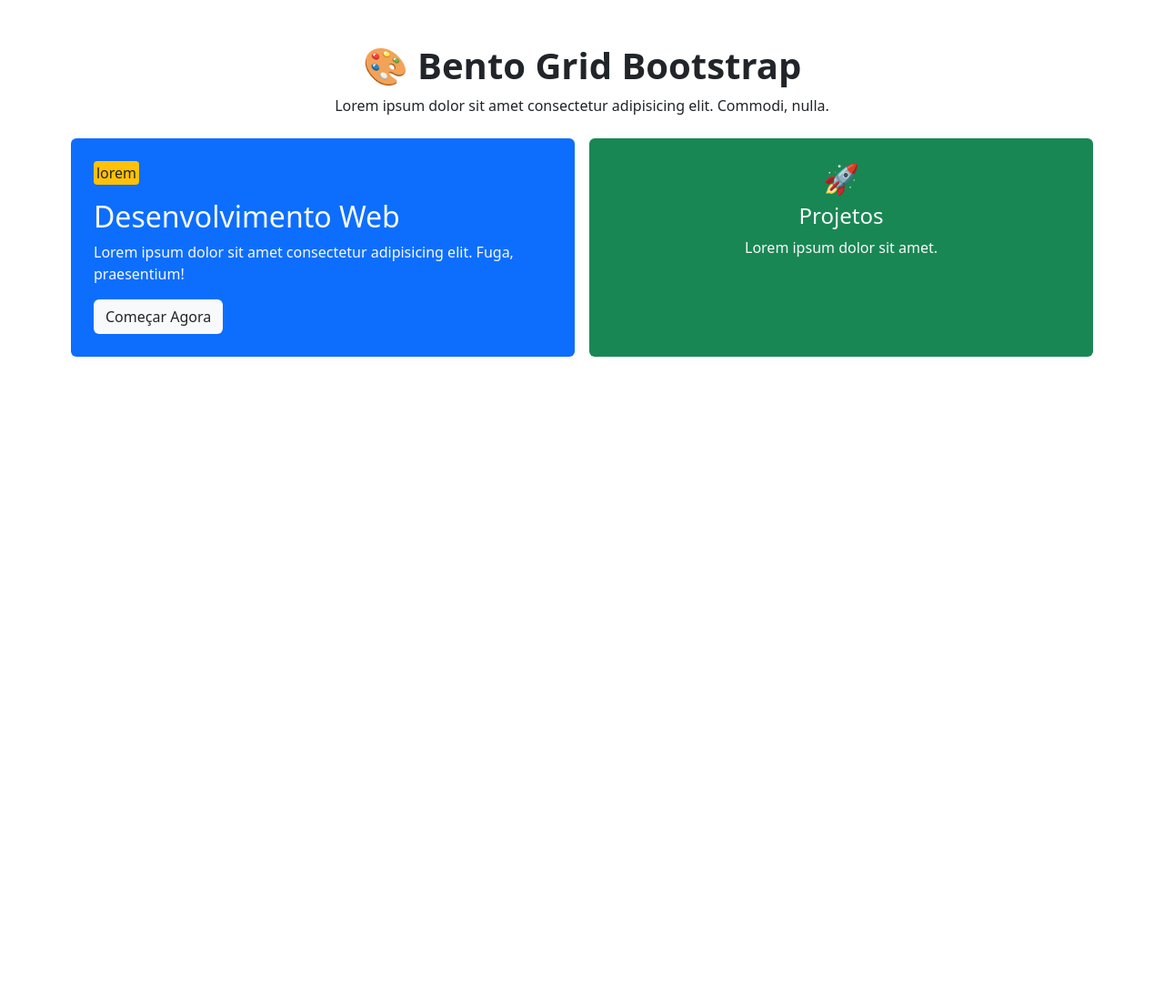
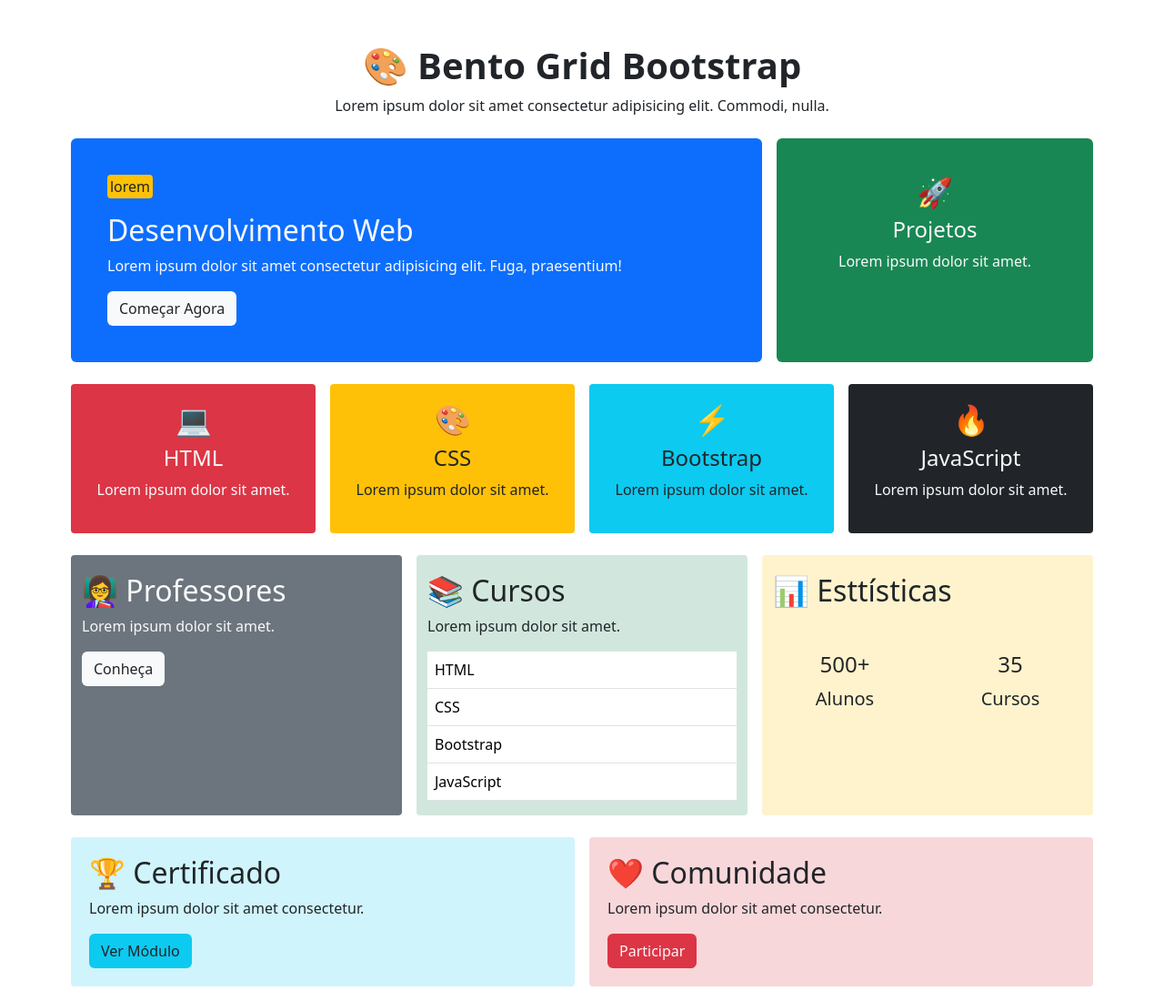
Before and after one commit to DuartedeSousa/Bootstrap, a plain HTML site: page atividade da aula 05/aividade.html in a window 1280 px wide. Shown: the whole page at 91% size. Before the commit the page ends 800 px from the top, so only its background shows below. Drawn offline with nearby package versions, Linux system fonts and the light colour scheme.

Commit message:
Atv-5 II

```diff
--- a/atividade da aula 05/aividade.html
+++ b/atividade da aula 05/aividade.html
@@ -13,9 +13,10 @@
         <p>Lorem ipsum dolor sit amet consectetur adipisicing elit. Commodi, nulla.</p>
     </div>
 
+    <!-- ======= Linha 1 ======= -->
     <div class="container">
         <div class="row">
-            <div class="col bg-primary text-light rounded-2 Iline">
+            <div class="col-8 bg-primary text-light rounded-2 Iline">
                 <p class="bg-warning text-dark tag text-center rounded-1">lorem</p>
                 <h2>Desenvolvimento Web</h2>
                 <p>Lorem ipsum dolor sit amet consectetur adipisicing elit. Fuga, praesentium!</p>
@@ -30,5 +31,110 @@
             </div>
         </div>
     </div>
+    <!-- ======= Fim da Linha 1 ======= -->
+
+    <!-- ======= Linha 2 ======= -->
+    <div class="container">
+        <div class="row">
+
+            <div class="col text-center bg-danger IIline rounded-1 text-light">
+                <h2>💻</h2>
+                <h4>HTML</h4>
+                <p>Lorem ipsum dolor sit amet.</p>
+            </div>
+
+            <div class="col text-center bg-warning IIline rounded-1">
+                <h2>🎨</h2>
+                <h4>CSS</h4>
+                <p>Lorem ipsum dolor sit amet.</p>
+            </div>
+
+            <div class="col text-center bg-info IIline rounded-1">
+                <h2>⚡</h2>
+                <h4>Bootstrap</h4>
+                <p>Lorem ipsum dolor sit amet.</p>
+            </div>
+
+            <div class="col text-center bg-dark IIline rounded-1 text-light">
+                <h2>🔥</h2>
+                <h4>JavaScript</h4>
+                <p>Lorem ipsum dolor sit amet.</p>
+            </div>
+
+        </div>
+    </div>
+    <!-- ======= Fim da Linha 2 ======= -->
+
+    <!-- ======= Linha 3 ======= -->
+     <div class="container">
+        <div class="row">
+
+            <div class="col bg-secondary text-light IIIline rounded-1">
+                <h2>👩‍🏫 Professores</h2>
+                <p>Lorem ipsum dolor sit amet.</p>
+                <div class="btn bg-light">Conheça</div>
+            </div>
+
+            <div class="col bg-success-subtle text-dark IIIline rounded-1">
+                <h2>📚 Cursos</h2>
+                <p>Lorem ipsum dolor sit amet.</p>
+                <table class="table table-hover">
+                    <tbody>
+                        <tr>
+                            <td>HTML</td>
+                        </tr>
+
+                        <tr>
+                            <td>CSS</td>
+                        </tr>
+
+                        <tr>
+                            <td>Bootstrap</td>
+                        </tr>
+
+                        <tr>
+                            <td>JavaScript</td>
+                        </tr>
+                    </tbody>
+                </table>
+            </div>
+
+            <div class="col bg-warning-subtle text-dark IIIline rounded-1">
+                <h2>📊 Esttísticas</h2>
+
+                <div class="row mt-5">
+                    <div class="col lead text-center">
+                        <h4>500+</h4>
+                        <p>Alunos</p>
+                    </div>
+
+                    <div class="col lead text-center">
+                        <h4>35</h4>
+                        <p>Cursos</p>
+                    </div>
+                </div>
+            </div>
+        </div>
+     </div>
+     <!-- ======= Fim da Linha 2 ======= -->
+
+     <div class="container">
+        <div class="row">
+
+            <div class="col IVline bg-info-subtle rounded-1">
+                <h2>🏆 Certificado</h2>
+                <p>Lorem ipsum dolor sit amet consectetur.</p>
+                <div class="btn bg-info">Ver Módulo</div>
+            </div>
+
+            <div class="col IVline bg-danger-subtle rounded-1">
+                <h2>❤️ Comunidade</h2>
+                <p>Lorem ipsum dolor sit amet consectetur.</p>
+                <div class="btn bg-danger text-light">Participar</div>
+            </div>
+        </div>
+     </div>
+
+
 </body>
 </html>
--- a/atividade da aula 05/css/styles.css
+++ b/atividade da aula 05/css/styles.css
@@ -1,6 +1,25 @@
 .Iline{
-    padding: 25px;
+    padding: 40px;
     margin: 8px;
+}
+
+.IIline {
+    padding: 20px;
+    margin: 8px;
+}
+
+.IIIline {
+    padding-top: 20px;
+    margin: 8px;
+}
+
+.IVline {
+    padding: 20px;
+    margin: 8px;
+}
+
+.container{
+    margin-bottom: 8px;
 }
 
 .tag{
```
